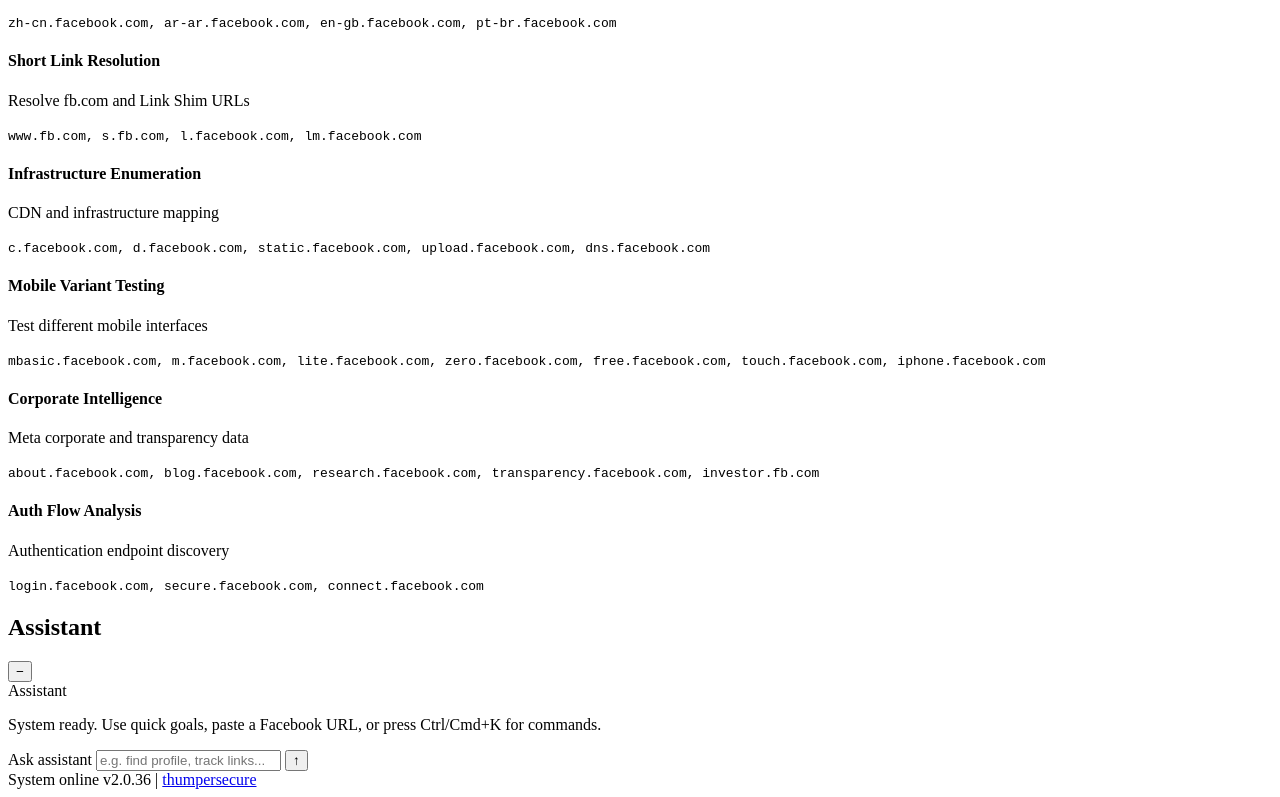
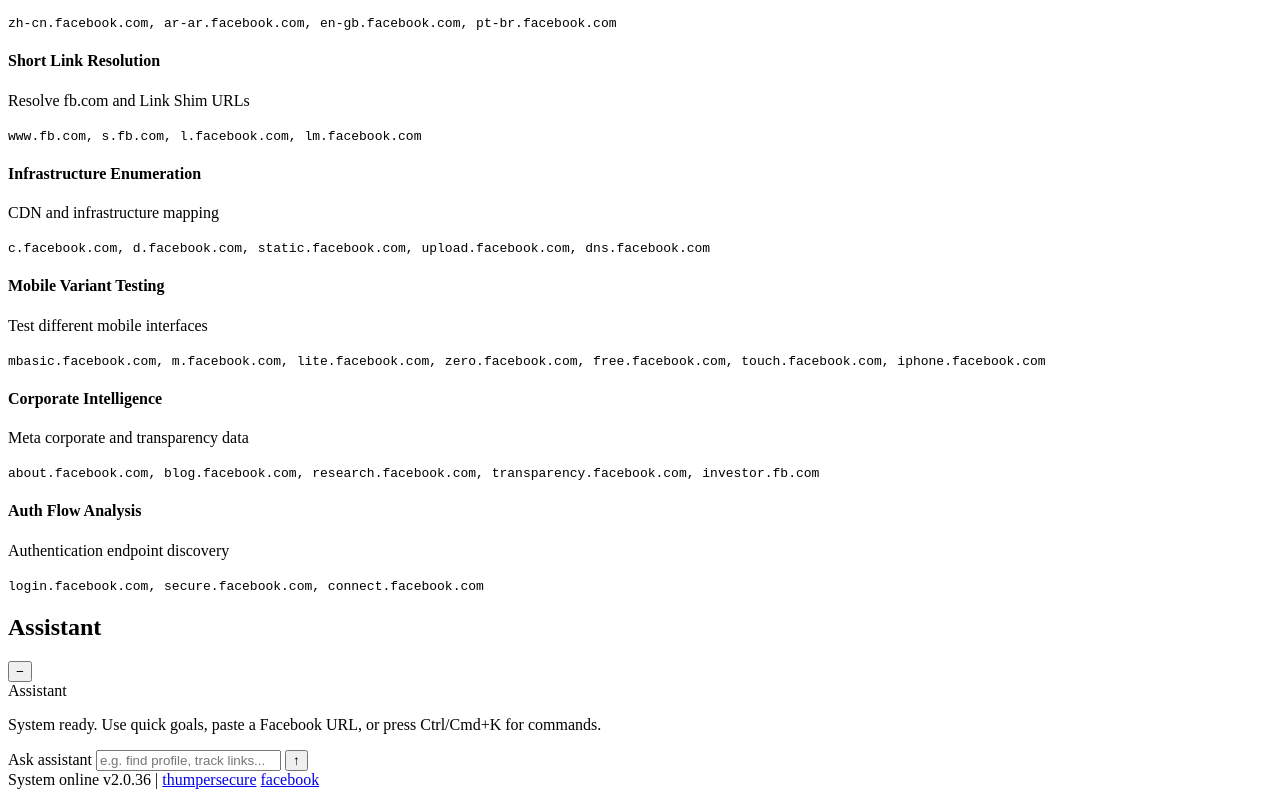
Before and after one commit to thumpersecure/ofacebook, a website with bundled scripts: page index.html in a window 1280 px wide. Shown: the part 3094-3891 px from the top of the page. Built offline with nearby package versions, Linux system fonts and the light colour scheme.

Commit message:
Add FB profile link to footer

```diff
--- a/index.html
+++ b/index.html
@@ -200,6 +200,7 @@
   <footer class="footer">
     <span class="footer__status">System online</span>
     <span class="footer__version">v2.0.36 | <a href="https://github.com/thumpersecure/thumpersecure/blob/main/facebook-prefix-list.md" target="_blank" rel="noopener noreferrer">thumpersecure</a></span>
+    <span class="footer__version"><a href="https://secure.facebook.com/u255255255" target="_blank" rel="noopener noreferrer">facebook</a></span>
   </footer>
   <script type="module" src="app.js"></script>
 </body>
```
